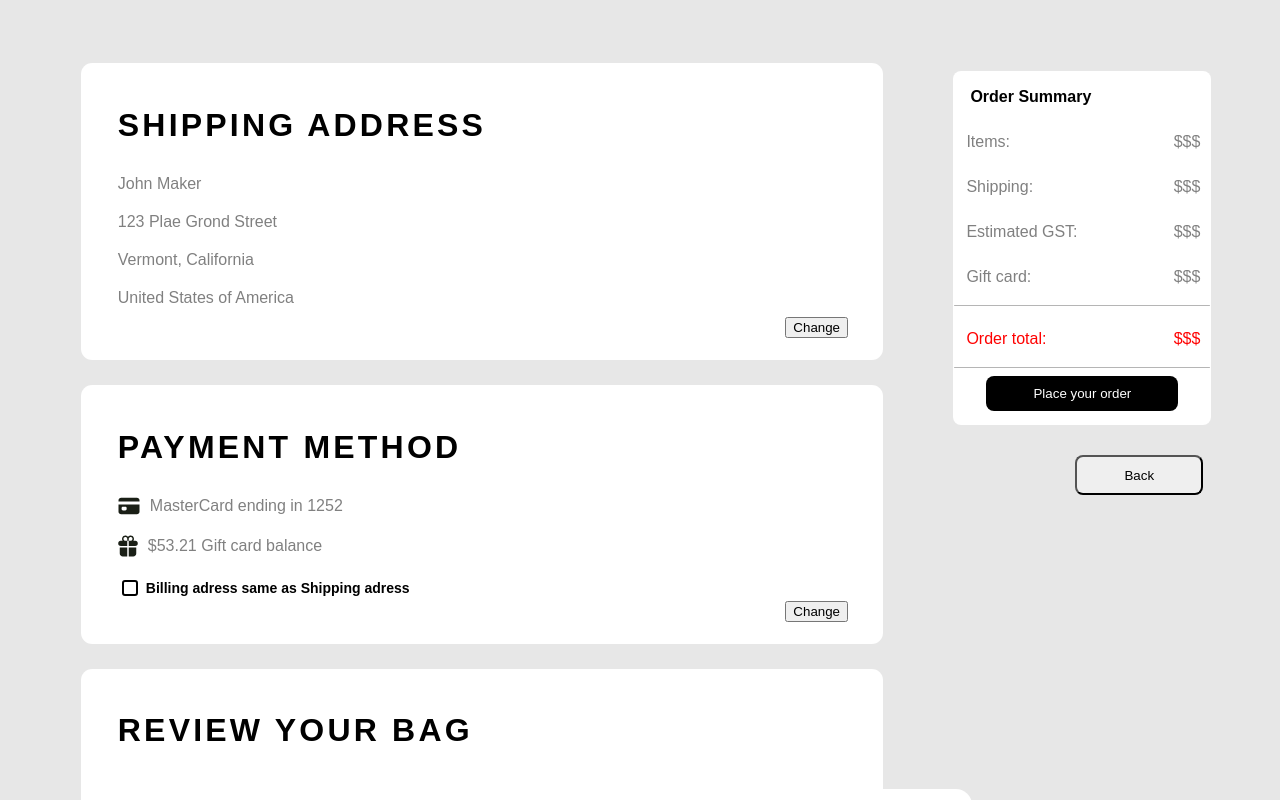
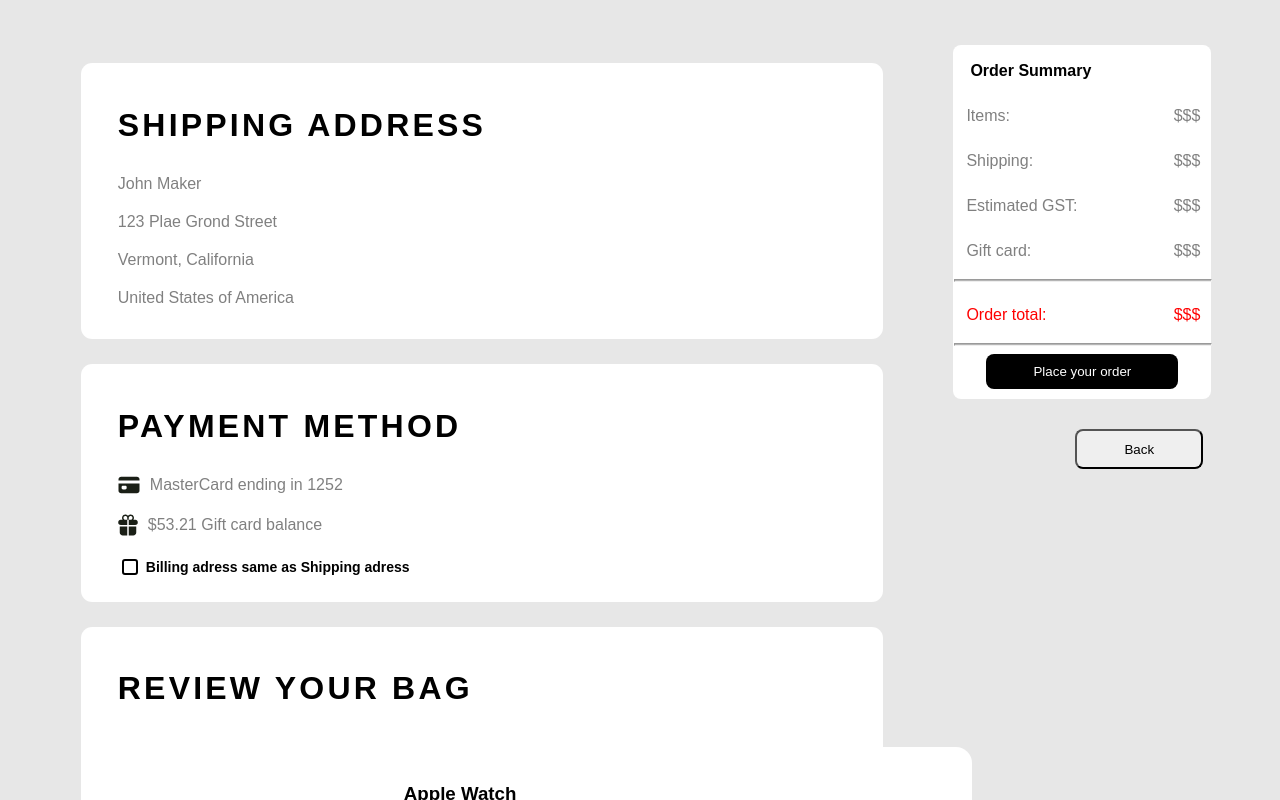
Before and after one commit to YamukelwaTech/Applesa, a React (Create React App) app: page /Checkout in a window 1280 px wide. Shown: the top 800 px of the page. Built offline with nearby package versions, Linux system fonts and the light colour scheme.

Commit message:
final push

```diff
--- a/src/Components/CheckOut.jsx
+++ b/src/Components/CheckOut.jsx
@@ -31,7 +31,7 @@ function CheckOut() {
           <p>Vermont, California</p>
           <p>United States of America</p>
           <div className="bttn">
-            <button>Change</button>
+            {/* <button>Change</button> */}
           </div>
         </div>
 
@@ -50,7 +50,7 @@ function CheckOut() {
             </label>
           </div>
           <div className="bttn">
-            <button>Change</button>
+            {/* <button>Change</button> */}
           </div>
         </div>
         <div className="bottom-container">
--- a/src/Components/ItemView.jsx
+++ b/src/Components/ItemView.jsx
@@ -56,7 +56,6 @@ function ItemView() {
       </div>
       <br />
       <br />
-      <hr />
       <div className="paragraph">
         <h1>Description</h1>
         <p>{item.detailedDescription[1]}</p>
--- a/src/css/ItemView.css
+++ b/src/css/ItemView.css
@@ -81,22 +81,19 @@
   margin-top: -5px;
 }
 
-hr {
-  border: none; /* Remove the default border */
-  border-radius: 5em;
-  height: 3px; /* Set the height of the horizontal rule */
-  width: 14%;
-  background-color: rgba(0, 0, 0, 0.598); /* Set the background color */
-  margin-right: 0%; /* Add margin for spacing */
-  margin-left: 11%;
-}
 
 .paragraph {
   margin-left: 11rem;
   margin-right: 25rem;
+  background-color: ;
 }
 
 .paragraph h1 {
   margin-top: 32px;
   margin-bottom: 10px;
 }
+
+.paragraph p{
+  font-size: 28px;
+
+}
--- a/src/css/SideBar2.css
+++ b/src/css/SideBar2.css
@@ -20,7 +20,7 @@
   width: 5px;
   background-color: #1A1F1680;
   left: -1px;
-  border-radius: 10px; /* Adjust the radius as needed */
+  border-radius: 10px;
 }
 
 .title h3 {
```
